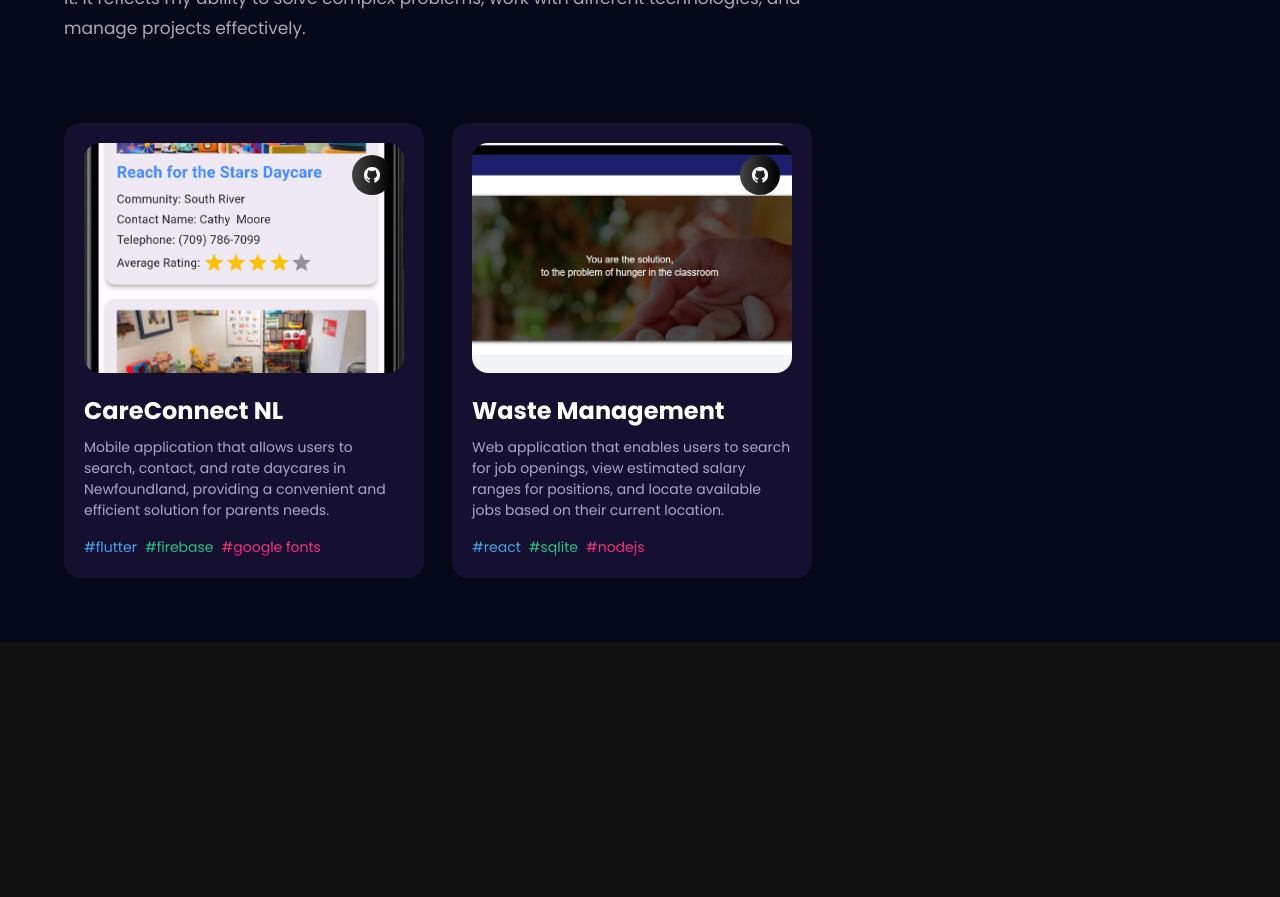
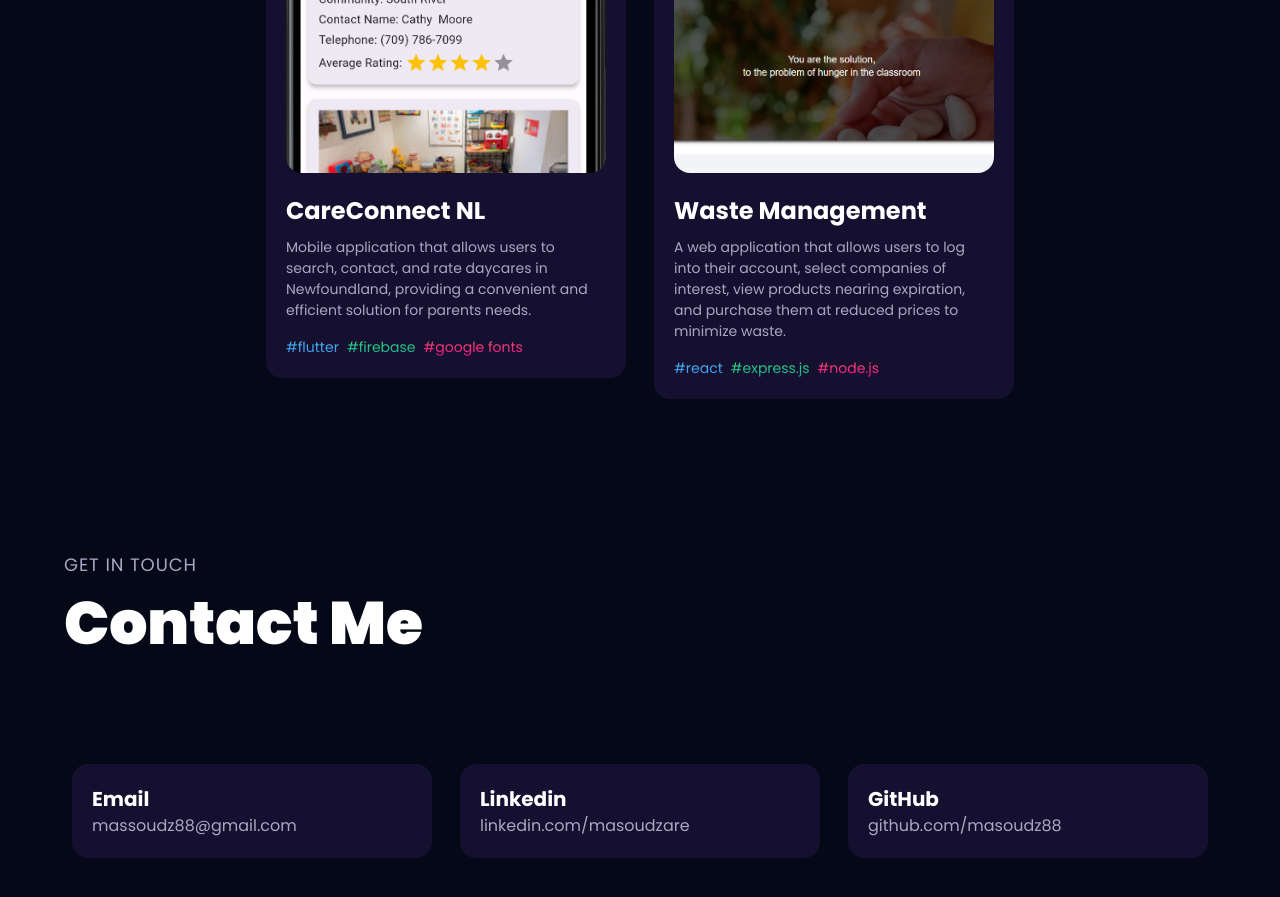
Before and after one commit to masoudz88/my_portfolio, a React (Create React App) app: page / in a window 1280 px wide. Shown: the part 3980-4877 px from the top of the page. Before the commit the page ends 4622 px from the top, so only its background shows below. Built offline with nearby package versions, Linux system fonts and the light colour scheme.

Commit message:
contact info added

```diff
--- a/src/App.jsx
+++ b/src/App.jsx
@@ -1,4 +1,4 @@
-import { Navbar, Hero, About, Experience, Tech, Project } from './components';
+import { Navbar, Hero, About, Experience, Tech, Project, Contact } from './components';
 
 
 function App() {
@@ -13,6 +13,7 @@ function App() {
         <Experience />
         <Tech />
         <Project />
+        <Contact />
       </div>
     </>
 
--- a/src/assets/index.js
+++ b/src/assets/index.js
@@ -5,6 +5,7 @@ import mobile from "./mobile.png"
 import creator from "./creator.png"
 import backend from "./backend.png"
 import github from "./github.png"
+import video from "./video-camera.png"
 
 import css from "./tech/css.png";
 import docker from "./tech/docker.png";
@@ -50,5 +51,6 @@ export {
     typescript,
     daycare,
     waste,
-    github
+    github,
+    video
 }
--- /dev/null
+++ b/src/components/Contact.jsx
@@ -0,0 +1,54 @@
+import React from "react";
+import { motion } from "framer-motion";
+import { styles } from "../styles";
+import { fadeIn, textVariant } from "../utils/motion";
+import { SectionWrapper } from "../hoc";
+
+const ContactInfo = ({ label, value, link }) => {
+  return (
+    <div className="bg-tertiary p-5 rounded-2xl sm:w-[360px] w-full my-4">
+      <motion.div variants={fadeIn("up")}>
+        <h3 className="text-white font-bold text-[20px]">{label}</h3>
+        <a
+          href={link}
+          target="_blank"
+          rel="noopener noreferrer"
+          className="mt-2 text-secondary text-[16px]"
+        >
+          {value}
+        </a>
+      </motion.div>
+    </div>
+  );
+};
+
+const Contact = () => {
+  return (
+    <>
+      <motion.div variants={textVariant()}>
+        <p className={`${styles.sectionSubText}`}>Get in Touch</p>
+        <h2 className={`${styles.sectionHeadText}`}>Contact Me</h2>
+      </motion.div>
+
+      <div className="mt-20 flex flex-wrap justify-center gap-7">
+        <ContactInfo
+          label="Email"
+          value="massoudz88@gmail.com"
+          link="mailto:massoudz88@gmail.com"
+        />
+        <ContactInfo
+          label="Linkedin"
+          value="linkedin.com/masoudzare"
+          link="https://www.linkedin.com/in/masoudzare/"
+        />
+        <ContactInfo
+          label="GitHub"
+          value="github.com/masoudz88"
+          link="https://github.com/masoudz88"
+        />
+      </div>
+    </>
+  );
+};
+
+export default SectionWrapper(Contact, "contact");
--- a/src/components/Hero.jsx
+++ b/src/components/Hero.jsx
@@ -2,7 +2,7 @@ import { styles } from "../styles";
 
 const Hero = () => {
   return (
-    <section className={`relative w-full h-screen mx-auto`}>
+    <section className={`relative w-full h-[75vh] mx-auto`}>
       <div
         className={`absolute inset-0 top-[120px]  max-w-7xl mx-auto ${styles.paddingX} flex flex-row items-start gap-5`}
       >
--- a/src/components/Project.jsx
+++ b/src/components/Project.jsx
@@ -2,7 +2,7 @@ import React from "react";
 import { motion } from "framer-motion";
 
 import { styles } from "../styles";
-import { github } from "../assets";
+import { video } from "../assets";
 import { SectionWrapper } from "../hoc";
 import { projects } from "../constants";
 import { fadeIn, textVariant } from "../utils/motion";
@@ -31,7 +31,7 @@ const ProjectCard = ({
               className='black-gradient w-10 h-10 rounded-full flex justify-center items-center cursor-pointer'
             >
               <img
-                src={github}
+                src={video}
                 alt='source code'
                 className='w-1/2 h-1/2 object-contain'
               />
@@ -74,13 +74,13 @@ const Project = () => {
         >
           Following projects showcases my skills and experience through
           real-world examples of my work. Each project is briefly described with
-          links to code repositories and live demos in it. It reflects my
+          links to live demos of it. It reflects my
           ability to solve complex problems, work with different technologies,
           and manage projects effectively.
         </motion.p>
       </div>
 
-      <div className='mt-20 flex flex-wrap gap-7'>
+      <div className='mt-20 flex flex-wrap gap-7 justify-center'>
         {projects.map((project, index) => (
           <ProjectCard key={`project-${index}`} index={index} {...project} />
         ))}
--- a/src/components/index.js
+++ b/src/components/index.js
@@ -4,6 +4,7 @@ import About from "./About";
 import Experience from "./Experience";
 import Tech from "./Tech";
 import Project from "./Project";
+import Contact from "./Contact";
 
 export {
   Hero,
@@ -11,5 +12,6 @@ export {
   About,
   Experience,
   Tech,
-  Project
+  Project,
+  Contact,
 };
--- a/src/constants/index.js
+++ b/src/constants/index.js
@@ -19,7 +19,7 @@ import {
     figma,
     docker,
     daycare,
-    waste
+    waste,
   } from "../assets";
 
 
@@ -178,18 +178,18 @@ export const projects = [
     {
       name: "Waste Management",
       description:
-        "Web application that enables users to search for job openings, view estimated salary ranges for positions, and locate available jobs based on their current location.",
+        "A web application that allows users to log into their account, select companies of interest, view products nearing expiration, and purchase them at reduced prices to minimize waste.",
       tags: [
         {
           name: "react",
           color: "blue-text-gradient",
         },
         {
-          name: "sqlite",
+          name: "express.js",
           color: "green-text-gradient",
         },
         {
-          name: "nodejs",
+          name: "node.js",
           color: "pink-text-gradient",
         },
       ],
```
Also changed, not shown: src/assets/video-camera.png (added).
